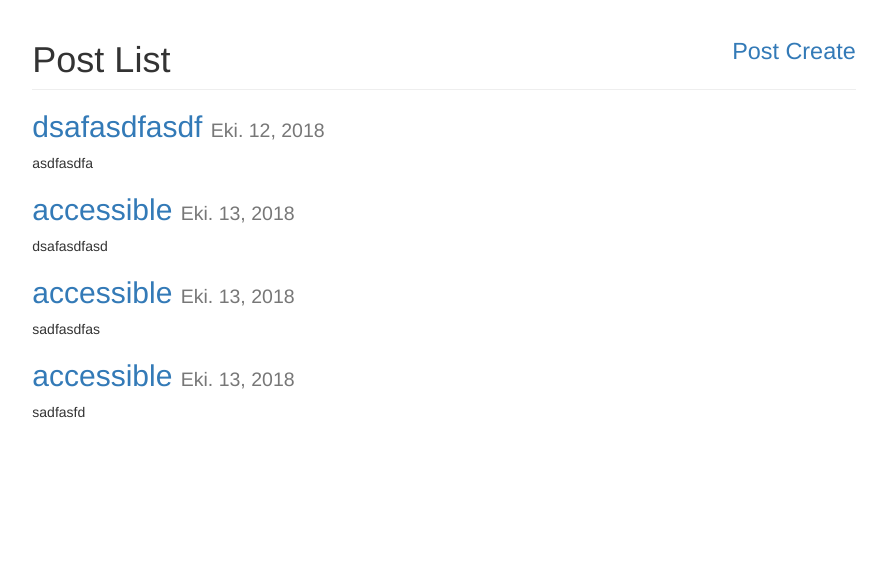
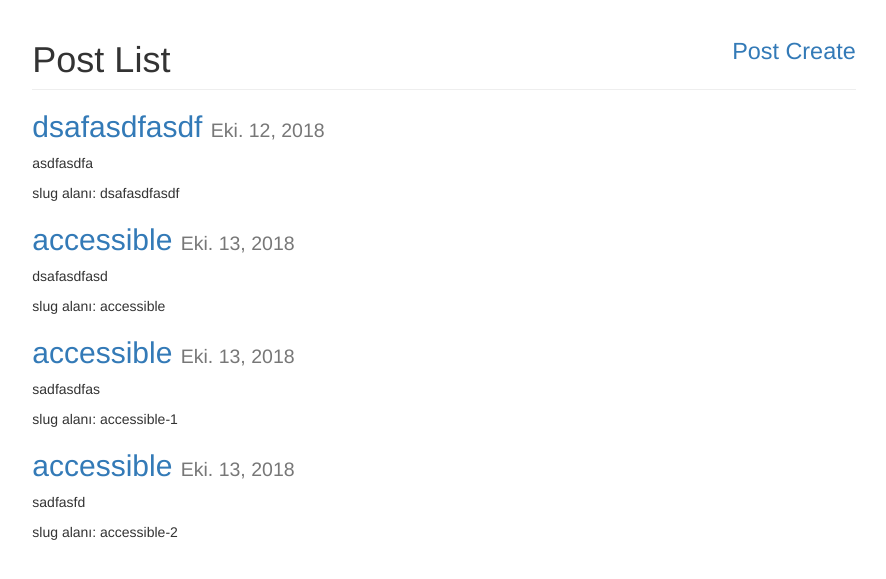
Before and after one commit to selamet/django-notes, a Django app: page /posts/post-list/ in a window 1280 px wide. Shown: the top 579 px of the page, without its empty margins (196-1082 px from the left). Run offline with Django 3.2, Linux system fonts and the light colour scheme; data comes from the database, SQL or seed files in the repository; both versions use the stored data as it was after the commit; some libraries are stand-ins or nearby versions.

Commit message:
learned slug, slugify, SlugField

```diff
--- a/blog/models.py
+++ b/blog/models.py
@@ -1,5 +1,7 @@
 from django.db import models
 from django.shortcuts import reverse
+from unidecode import unidecode
+from django.template.defaultfilters import slugify
 
 class Blog(models.Model):
     title = models.CharField(max_length = 100 ,blank = True, null =True, verbose_name='Başlık ',
@@ -7,6 +9,8 @@ class Blog(models.Model):
     content = models.TextField(max_length=1000, verbose_name='İçerik', null = True , blank = False)
 
     created_date = models.DateField(auto_now_add=True, auto_now=False)
+
+    slug = models.SlugField(null=True,unique=True,editable=False)
 
     class Meta:
         verbose_name = 'Gönderi'
@@ -19,4 +23,28 @@ class Blog(models.Model):
 
 
     def get_absolute_url(self):
-        return reverse('post-detail',kwargs={'pk':self.pk})
+        return reverse('post-detail',kwargs={'slug':self.slug})
+
+
+    def get_unique_slug(self):
+        sayi = 0
+        slug = slugify(unidecode(self.title))
+        new_slug = slug
+        while Blog.objects.filter(slug=new_slug).exists():
+            sayi+=1
+            new_slug = "%s-%s"%(slug,sayi)
+        slug = new_slug
+        return slug
+
+
+
+    def save(self, *args,**kwargs):
+        if self.id is None:
+            self.slug = self.get_unique_slug()
+        else:
+            blog = Blog.objects.get(slug=self.slug)
+            if blog.title !=self.title:
+                self.slug =self.get_unique_slug()
+
+
+        super(Blog,self).save(*args,**kwargs)
--- a/blog/urls.py
+++ b/blog/urls.py
@@ -1,14 +1,13 @@
 from django.contrib import admin
 from django.urls import path
-from blog.views import post_create,post_delete,post_list,post_update,sanatcilar,post_detail
+from blog.views import post_create,post_delete,post_list,post_update,post_detail
 from django.conf.urls import url
 
 
 urlpatterns =[
     url(r'^post-list/$', post_list,name='post-list'),
     url(r'^post-create/$', post_create, name='post-create'),
-    url(r'^post-detail/(?P<pk>[0-9]+)/$',post_detail,name ='post-detail'),
-    url(r'^post-delete/(?P<pk>[0-9]+)/$', post_delete,name = 'post-delete'),
-    url(r'^post-update/(?P<pk>[0-9]+)/$',post_update,name='post-update'),
-    url(r'^sanatcilar/(?P<sayi>[0-9a-z]+)/$',sanatcilar)
+    url(r'^post-detail/(?P<slug>[-\w]+)/$',post_detail,name ='post-detail'),
+    url(r'^post-delete/(?P<slug>[-\w]+)/$', post_delete,name = 'post-delete'),
+    url(r'^post-update/(?P<slug>[-\w]+)/$',post_update,name='post-update'),
 ]
--- a/blog/views.py
+++ b/blog/views.py
@@ -1,6 +1,7 @@
 from django.shortcuts import render, HttpResponse,get_object_or_404,HttpResponseRedirect,reverse
 from .models import Blog
 from .forms import IletisimForm,BlogForm
+from django.contrib import messages
 
 mesajlar = []
 
@@ -37,59 +38,44 @@ def post_list(request):
 
     return render(request,'blog/post-list.html',context)
 
-def post_detail(request,pk):
+def post_detail(request,slug):
 
-    blog =get_object_or_404(Blog,pk=pk)
+    blog =get_object_or_404(Blog,slug=slug)
 
     return render(request,'blog/post-detail.html',context={'blog':blog})
 
 
 
-def post_update(request,pk):
-    blog = get_object_or_404(Blog,pk=pk)
+def post_update(request,slug):
+    blog = get_object_or_404(Blog,slug=slug)
     form = BlogForm(instance=blog, data = request.POST or None) # bloğun içerisindeki değerleri çeker
     if form.is_valid():
         form.save()
+        msg = 'Tebrikler %s isimli gönderiniz başarı ile güncellendi.' % (blog.title)
+        messages.success(request, msg, extra_tags='info')
         return HttpResponseRedirect(blog.get_absolute_url())
     context = {'form':form,'blog':blog}
 
 
     return render(request,'blog/post-update.html',context)
 
-def post_delete(request,pk):
-    blog = get_object_or_404(Blog,pk=pk)
+def post_delete(request,slug):
+    blog = get_object_or_404(Blog,slug=slug)
     blog.delete()
+    msg = 'Tebrikler %s isimli gönderiniz başarı ile silindi.' % (blog.title)
+    messages.success(request,msg,extra_tags='danger')
 
     return HttpResponseRedirect(reverse('post-list'))
 
 def post_create(request):
     form =BlogForm()
     if request.method == 'POST':
-        print(request.POST)
+       # print(request.POST)
         form =BlogForm(data = request.POST)
         if form.is_valid():
             blog = form.save()
-            #url = reverse('post-detail',kwargs={'pk':blog.pk})
-            #print(url)
+            msg = 'Tebrikler <strong> %s </strong> isimli gönderiniz başarı ile oluşturuldu.'%(blog.title)
+            messages.success(request,msg,extra_tags='success')
+
             return HttpResponseRedirect(blog.get_absolute_url()) #post detail sayfasına yönlendirir.
     return render(request,'blog/post-create.html',context={'form':form})
-
-
-
-def sanatcilar(request,sayi):
-    sanatcilar_sozluk = {
-
-        '1': 'Eminem',
-        '2': 'Tupack',
-        '3': 'Tarkan',
-        '4': 'Aleyna Tilki',
-        '5': 'Müslüm Gürses',
-        '6': 'Neşet Ertaş',
-        '98': 'teoman',
-        '9': 'Selamet Şamlı',
-        'selamet':'Yes'
-
-    }
-
-    sanatci = sanatcilar_sozluk.get(sayi,"Bu id numarasına ait sanatci bulunamadi")
-    return HttpResponse(sanatci)
--- a/templates/base.html
+++ b/templates/base.html
@@ -18,11 +18,22 @@
             integrity="sha256-2Kok7MbOyxpgUVvAk/HJ2jigOSYS2auK4Pfzbm7uH60=" crossorigin="anonymous"></script>
 </head>
 <body>
+<div class="container">
+
+                {% include 'messages.html' %}
+            </div>
+
+        </div>
+
+</div>
+
 
 {% block icerik %}
 
 {% endblock %}
 
 
+
+
 </body>
 </html>
--- a/templates/blog/post-create.html
+++ b/templates/blog/post-create.html
@@ -6,6 +6,7 @@
 
 
 {% block icerik %}
+
 
     <div class="row">
         <div class="col-lg-6 col-lg-offset-3">
--- a/templates/blog/post-list.html
+++ b/templates/blog/post-list.html
@@ -12,10 +12,12 @@
                 <h1 class="page-header"> <span> Post List </span>
                     <small class="pull-right"><a href="{% url 'post-create' %}"> Post Create</a></small> </h1>
                 {% for post in posts %}
-                    <h2><a href="{% url 'post-detail' post.pk %}"> {{ post.title }}</a>
+                    <h2><a href="{% url 'post-detail' post.slug %}"> {{ post.title }}</a>
                         <small>{{ post.created_date }}</small>
                     </h2>
                     <p>{{ post.content }}</p>
+                     <p>slug alanı: {{ post.slug }}</p>
+
                     {% empty %}
                         <p>Aradağınız Kiriteder Bir Blog Bulunamadı</p>
                 {% endfor %}
--- a/templates/blog/post-update.html
+++ b/templates/blog/post-update.html
@@ -9,7 +9,7 @@
      <div class="row">
         <div class="col-lg-6 col-lg-offset-3">
             <h1 class="page-header">Post Update</h1>
-            <form action="{% url 'post-update' blog.pk %}" method="post" >
+            <form action="{% url 'post-update' blog.slug %}" method="post" >
             {% csrf_token %}
                 {% for field in form %}
                     <div class="form-group">
--- /dev/null
+++ b/templates/messages.html
@@ -0,0 +1,17 @@
+{% if messages %}
+
+
+                <div class="row">
+            <div class="col-lg-8" style="float:none;margin:0 auto;margin-top:50px;">
+                    {% for message in messages %}
+                        <div class="alert alert-dismissible alert-{% if message.tags %}{{ message.tags }}{% endif %} " role="alert">
+
+                            {{ message|safe }}
+                          <button type="button" class="close" data-dismiss="alert" aria-label="Close">
+    <span aria-hidden="true">&times;</span>
+  </button>
+                        </div>
+                    {% endfor %}
+            </div>
+                </div>
+            {% endif %}
```
Also changed, not shown: templates/blog/post-detail.html (+10 -3 lines), blog/migrations/0002_auto_20181012_2345.py (added), blog/migrations/0003_auto_20181012_2346.py (added), db.sqlite3.
